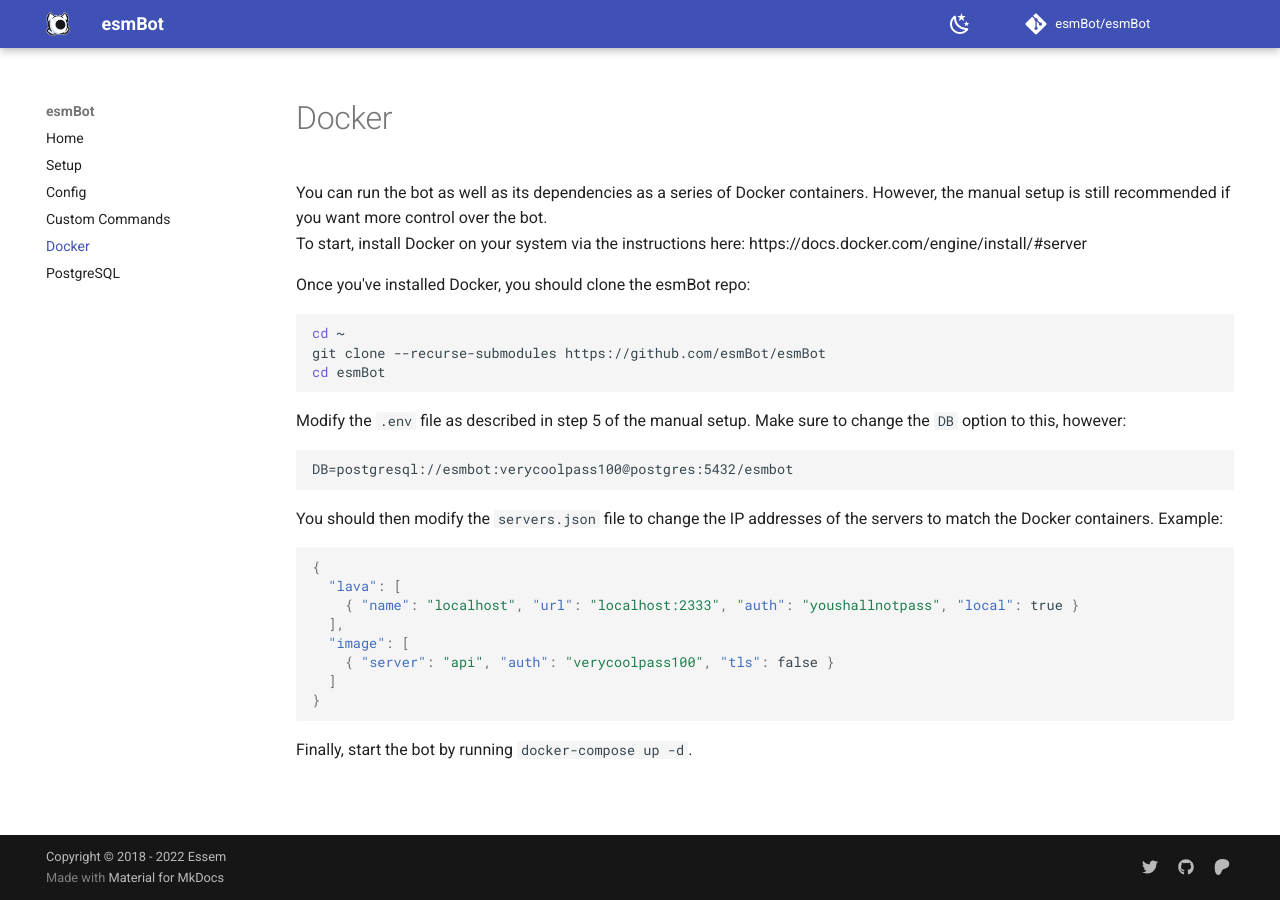
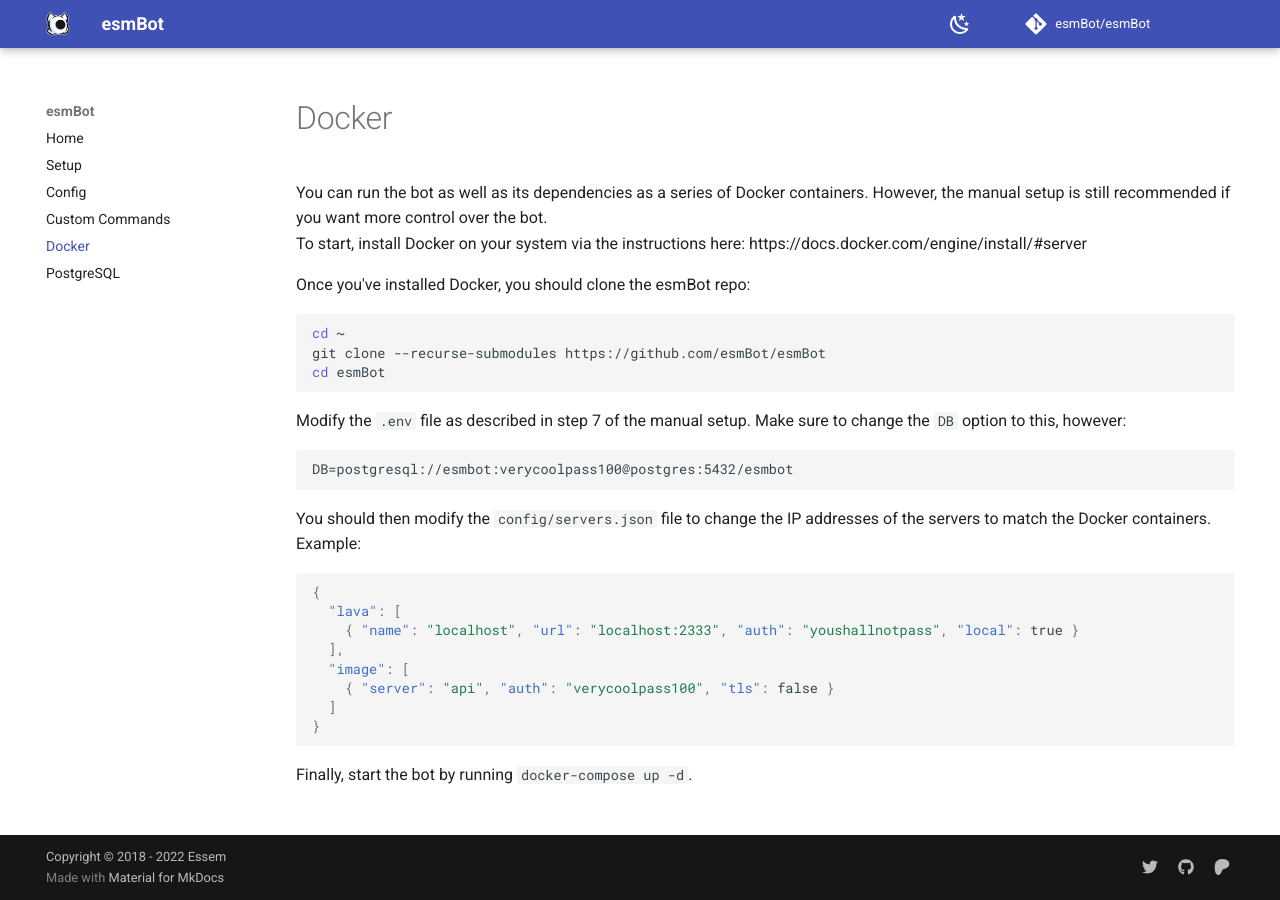
Before and after one commit to esmBot/esmBot, an MkDocs documentation site: the page built from docs/docker.md, in a window 1280 px wide. Built offline with MkDocs 1.6.1 and Material for MkDocs 9.7.7, drawn with Linux system fonts in a browser that asks for light colours; comment, search, counter and statistics services are not loaded.

Commit message:
Some docker-compose fixes

````diff
--- a/docs/docker.md
+++ b/docs/docker.md
@@ -8,11 +8,11 @@
 git clone --recurse-submodules https://github.com/esmBot/esmBot
 cd esmBot
 ```
-Modify the `.env` file as described in step 5 of the manual setup. Make sure to change the `DB` option to this, however:
+Modify the `.env` file as described in step 7 of the manual setup. Make sure to change the `DB` option to this, however:
 ```
 DB=postgresql://esmbot:verycoolpass100@postgres:5432/esmbot
 ```
-You should then modify the `servers.json` file to change the IP addresses of the servers to match the Docker containers. Example:
+You should then modify the `config/servers.json` file to change the IP addresses of the servers to match the Docker containers. Example:
 ```json
 {
   "lava": [
````
Also changed, not shown: docker-compose.yml (+12 -3 lines).
